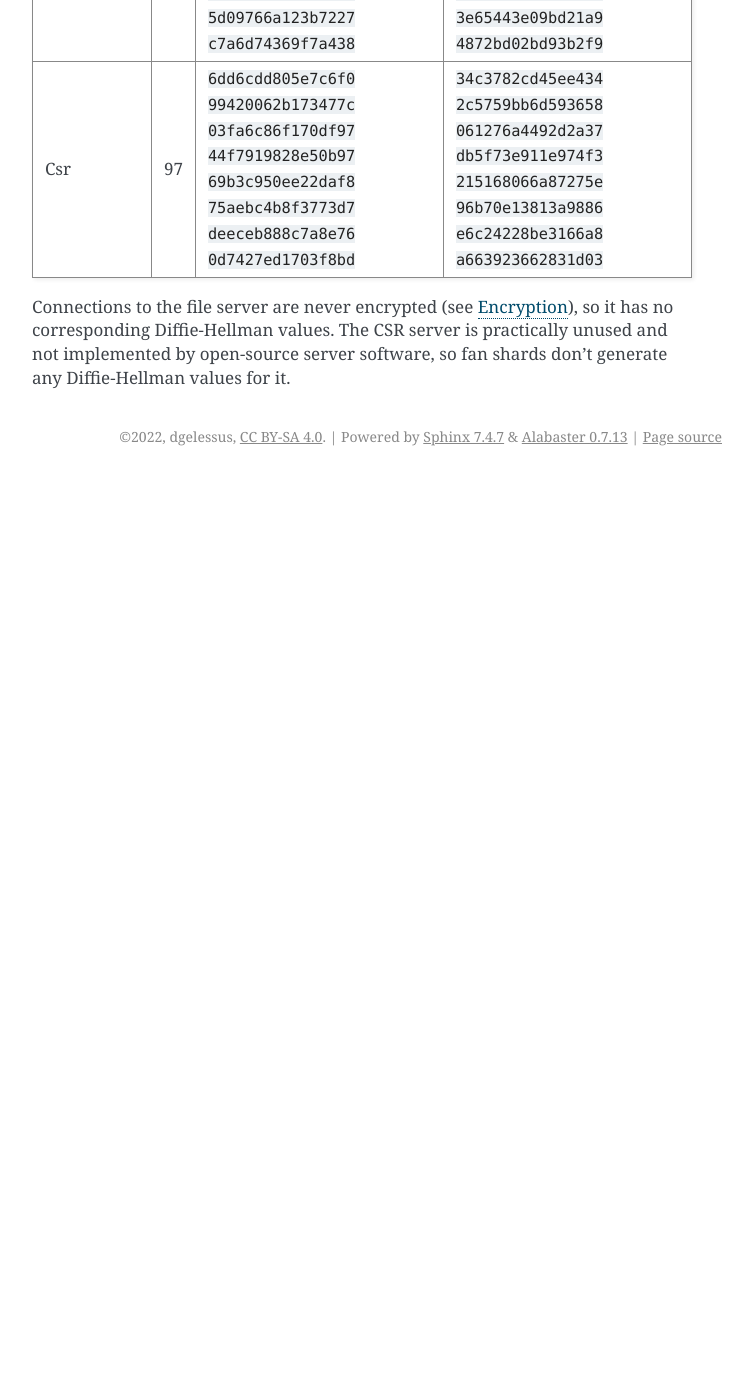
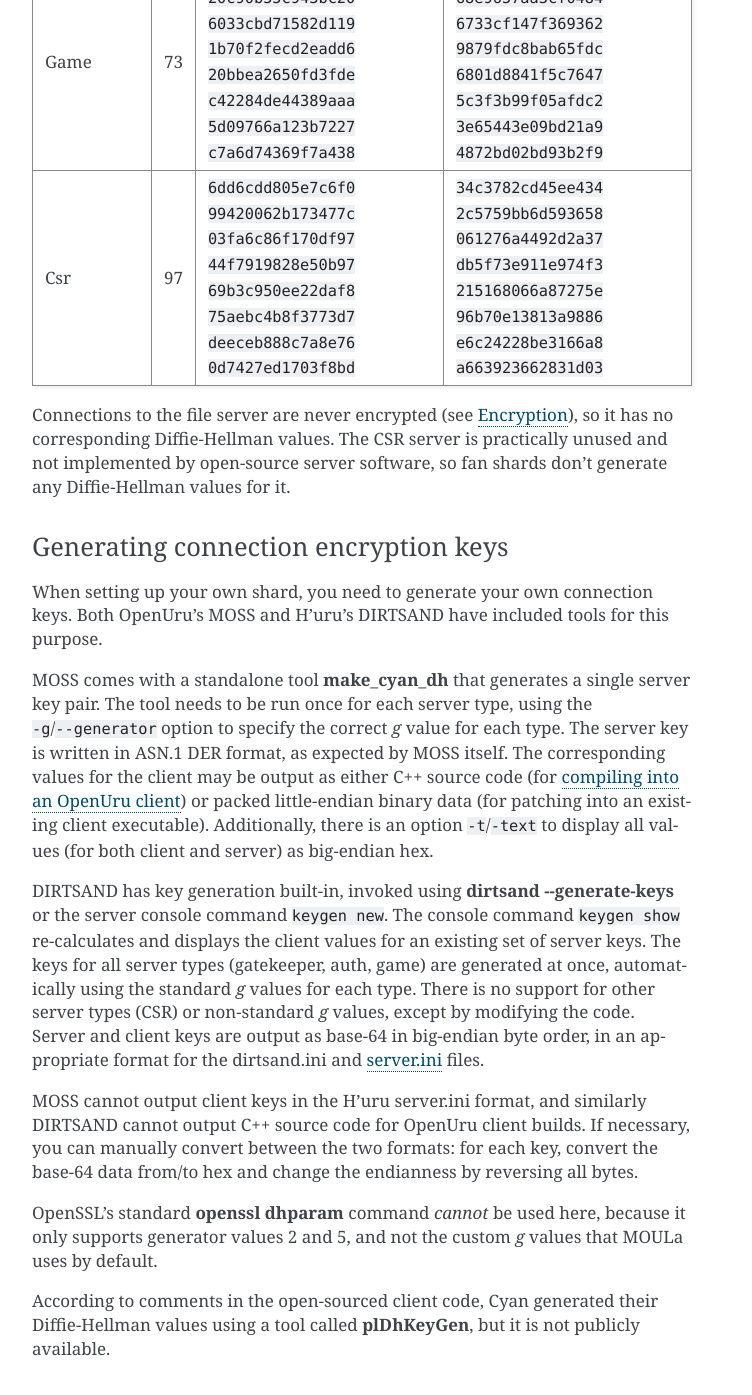
Before and after one commit to dgelessus/NAGUS, a Sphinx documentation site: the page built from docs/encryption_keys.rst, in a window 1280 px wide and 1400 px high, scrolled down 2905 px. Shown: the top 1395 px of the window, without its empty margins (388-1140 px from the left). Built offline with Sphinx 7.4.7, drawn with Linux system fonts in a browser that asks for light colours; before the commit the page ends 3381 px from its top, so only the background shows below that; some of the changed text lies outside the part shown.

Commit message:
Document how to set up server addresses and keys in the client

```diff
--- a/docs/encryption_keys.rst
+++ b/docs/encryption_keys.rst
@@ -127,11 +127,14 @@
 
 .. note::
 
-   The *n* and *x* values are written below as a single hex integer
-   (ignore the spaces/line breaks, they are only for layout).
-   In the OpenUru codebase,
-   they are instead written as a sequence of bytes in *little-endian* byte order,
-   so all the bytes will be in reverse order compared to this table.
+   Each *n* and *x* value below is a single hex integer
+   (i. e. in big-endian order).
+   Ignore the spaces/line breaks, they are only for layout.
+   The *g* values are given in decimal.
+
+.. seealso::
+
+   :doc:`server_config` for details on the different key formats used by OpenUru and H'uru clients.
 
 ===========  ===  ====================  ==
 Server type  *g*  *n* (MOULa shard)     *x* (MOULa shard)
@@ -174,3 +177,51 @@
 so it has no corresponding Diffie-Hellman values.
 The CSR server is practically unused and not implemented by open-source server software,
 so fan shards don't generate any Diffie-Hellman values for it.
+
+.. _generating_dh_keys:
+
+Generating connection encryption keys
+^^^^^^^^^^^^^^^^^^^^^^^^^^^^^^^^^^^^^
+
+When setting up your own shard,
+you need to generate your own connection keys.
+Both OpenUru's MOSS and H'uru's DIRTSAND have included tools for this purpose.
+
+MOSS comes with a standalone tool :program:`make_cyan_dh`
+that generates a single server key pair.
+The tool needs to be run once for each server type,
+using the ``-g``/``--generator`` option to specify the correct *g* value for each type.
+The server key is written in ASN.1 DER format,
+as expected by MOSS itself.
+The corresponding values for the client may be output as either C++ source code
+(for :ref:`compiling into an OpenUru client <compiled_server_config>`)
+or packed little-endian binary data
+(for patching into an existing client executable).
+Additionally,
+there is an option ``-t``/``-text`` to display all values (for both client and server) as big-endian hex.
+
+DIRTSAND has key generation built-in,
+invoked using :program:`dirtsand --generate-keys` or the server console command ``keygen new``.
+The console command ``keygen show`` re-calculates and displays the client values for an existing set of server keys.
+The keys for all server types (gatekeeper, auth, game) are generated at once,
+automatically using the standard *g* values for each type.
+There is no support for other server types (CSR) or non-standard *g* values,
+except by modifying the code.
+Server and client keys are output as base-64 in big-endian byte order,
+in an appropriate format for the dirtsand.ini and :ref:`server.ini <server_ini>` files.
+
+MOSS cannot output client keys in the H'uru server.ini format,
+and similarly DIRTSAND cannot output C++ source code for OpenUru client builds.
+If necessary,
+you can manually convert between the two formats:
+for each key,
+convert the base-64 data from/to hex
+and change the endianness by reversing all bytes.
+
+OpenSSL's standard :program:`openssl dhparam` command *cannot* be used here,
+because it only supports generator values 2 and 5,
+and not the custom *g* values that MOULa uses by default.
+
+According to comments in the open-sourced client code,
+Cyan generated their Diffie-Hellman values using a tool called :program:`plDhKeyGen`,
+but it is not publicly available.
--- a/docs/index.rst
+++ b/docs/index.rst
@@ -21,6 +21,7 @@
    architecture
    product_id
    encryption_keys
+   server_config
    protocol
 
 Indices and tables
--- a/docs/protocol.rst
+++ b/docs/protocol.rst
@@ -137,7 +137,8 @@
 encryption can also be disabled entirely --- see :ref:`disabling_connection_encryption`.
 
 Every encrypted connection uses a new 56-bit key,
-derived using Diffie-Hellman key exchange from the values described in :ref:`dh_keys`.
+derived using Diffie-Hellman key exchange from :ref:`values generated by the shard admin <dh_keys>`.
+The *g*, *n*, and *x* values are published and :doc:`configured in the client <server_config>`.
 The key exchange process goes like this:
 
 1. Client generates a new random 512-bit private key *b*.
--- /dev/null
+++ b/docs/server_config.rst
@@ -0,0 +1,308 @@
+Configuring servers in the client
+=================================
+
+Because MOUL was designed to be played on a single central server,
+the client doesn't allow players to easily change what servers it connects to.
+This continues to be the case even now that other MOULa shards exist ---
+each shard requires a different client build and data files
+(with very few exceptions),
+so it's not feasible to use the same client installation for multiple different shards.
+Instead,
+every shard distributes its own version of the client
+that is preconfigured with the appropriate server addresses and encryption keys.
+The way this information is configured differs between OpenUru and H'uru clients.
+
+.. seealso::
+
+   :ref:`generating_dh_keys` for how to generate connection keys when setting up your own shard.
+
+.. _compiled_server_config:
+
+Compiled-in server information (OpenUru)
+----------------------------------------
+
+The original open-sourced client code and the current OpenUru code
+has all server addresses and keys set at compile time.
+Some server addresses can be :ref:`overridden at runtime <server_address_cli_options>`,
+but to properly set up a client to connect to a different shard,
+the addresses and keys must be changed in the source code.
+(You can also patch the compiled executables,
+but with the client being open source,
+this is generally no longer worth the effort.)
+
+The server addresses are all over the place in the source code.
+Below is a list of the exact files, macros, variables, and functions containing server info.
+
+.. note::
+
+   Some of these have different values depending on the :ref:`build type <build_type>`.
+   Build type Live corresponds to Cyan's public MOULa servers.
+   Other build types use old Ubisoft/Cyan addresses that are no longer valid.
+   When configuring your own server addresses,
+   you can safely remove all the build type conditionals and set a single fixed value instead.
+
+.. c:macro:: SERVER_PATH
+
+   (in files :file:`Plasma/Apps/plClient/winmain.cpp`, :file:`Plasma/Apps/plUruLauncher/Main.cpp`)
+
+   The host name or IP address of the status server,
+   as a string literal.
+   The macro name is misleading ---
+   this string cannot contain a path!
+   The location of the status page on the server is configured separately in :cpp:func:`BuildTypeServerStatusPath`.
+
+   The status server port number is hardcoded to 80.
+   To change it,
+   locate the ``WinHttpConnect`` calls in the ``StatusCallback`` functions
+   (in the same source files as :c:macro:`SERVER_PATH`)
+   and replace ``INTERNET_DEFAULT_HTTP_PORT`` with the desired port number.
+
+.. cpp:function:: const wchar *BuildTypeServerStatusPath()
+
+   (in file :file:`Plasma/NucleusLib/pnProduct/Private/pnPrBuildType.cpp`)
+
+   Returns the path of the status page on the status server.
+   Can return ``nil``/``NULL``/``0``,
+   in which case the status server is never contacted
+   and the default status message "Welcome to URU" is displayed forever.
+
+.. cpp:var::
+   static const wchar *s_gateKeeperAddrs[]
+   static const wchar *s_authAddrs[]
+   static const wchar *s_csrAddrs[]
+
+   (in file :file:`Plasma/NucleusLib/pnNetBase/Private/pnNbSrvs.cpp`)
+
+   The address of the gatekeeper, auth, and CSR server,
+   respectively.
+   May include an explicit port number,
+   otherwise the default port ``kNetDefaultClientPort`` (14617) is used.
+
+   Although these are arrays that could contain multiple server addresses,
+   this is not fully supported in the client code,
+   and all addresses after the first one are ignored.
+
+.. cpp:var:: static const wchar *s_fileAddrs[]
+
+   (in file :file:`Plasma/NucleusLib/pnNetBase/Private/pnNbSrvs.cpp`)
+
+   Not actually used.
+   The file server address is obtained from the gatekeeper server instead.
+
+Connection encryption keys are defined in the files :file:`Plasma/NucleusLib/pnNetBase/pnNb{TYPE}Key.hpp`,
+where :file:`{TYPE}` is one of ``Auth``, ``Csr``, ``Game``, or ``GateKeeper``.
+(There is no :file:`pnNbFileKey.hpp`,
+because file server connections are never encrypted.)
+Each of these files defines three variables
+containing the Diffie-Hellman values for the respective server type:
+
+.. cpp:var:: static const unsigned kDhGValue
+
+   The value of *g*.
+   Shouldn't need to be changed,
+   because all MOULa shards use the same *g* values for each server.
+
+.. cpp:var::
+   static const byte kDhNData[64]
+   static const byte kDhXData[64]
+
+   The values of *n* and *x*,
+   stored as a packed integer in *little-endian* byte order
+   (least significant byte first).
+   This is different from H'uru and OpenSSL,
+   which use *big-endian* byte order instead.
+
+.. _server_address_cli_options:
+
+Overriding addresses on the command line
+^^^^^^^^^^^^^^^^^^^^^^^^^^^^^^^^^^^^^^^^
+
+Most of the compiled-in server addresses can be selectively overridden using the following command-line options,
+which are supported by the launcher and the main client,
+in both :ref:`internal and external builds <internal_external_client>`.
+
+.. option::
+   /GateKeeperSrv=GATEKEEPER_ADDRESS
+   /FileSrv=FILE_ADDRESS
+   /AuthSrv=AUTH_ADDRESS
+
+   Use the given address for the gatekeeper, file, or auth server,
+   respectively,
+   instead of the compiled-in address.
+
+   Each address (including port number suffix, if any)
+   may be at most 63 characters long,
+   because the client stores them in fixed-size buffers.
+   If for some reason your host name is longer than that,
+   you need to write it as an IP address instead.
+
+Because there is no way to override the connection encryption keys along with the server addresses,
+these options cannot be used to connect to arbitrary servers.
+They are mainly useful for playing on alternative/testing servers operated by the same shard admin,
+e. g. Cyan's MOULa and MOULa Staging,
+or OpenUru's Minkata and Minkata-alpha.
+
+.. _server_ini:
+
+server.ini (H'uru)
+------------------
+
+.. index:: server.ini
+
+H'uru clients load all server information at runtime from a configuration file.
+This allows changing all server information without having to recompile the client.
+By default,
+the file is called :file:`server.ini` and located next to the client executable.
+An different configuration file can be specified with a command line option
+(supported by both the launcher and the main client):
+
+.. option:: /ServerIni=INI_FILE
+
+   Read server configuration from the given file path instead of the default :file:`server.ini`.
+
+Without a server.ini,
+a H'uru client will not run at all ---
+there is no compiled-in default server information.
+
+The server.ini is actually a Plasma console script,
+in the same basic format as .ini files in the user data folder or .fni files in the dat folder.
+Unless indicated otherwise,
+the argument/value of every command should be surrounded with double quotes,
+to avoid parsing issues with spaces or other symbols.
+The following commands are supported:
+
+.. object:: Server.DispName "Example Shard"
+
+   A human-readable name for the shard.
+   Despite the command name,
+   this value is currently never displayed to the user.
+   It is actually used as an identifier for the shard when saving login information.
+   Can be omitted,
+   but this causes slightly odd naming in the registry
+   (last username is stored one key higher than it should be).
+
+.. object:: Server.Status "https://moula.example.net/status"
+
+   The full URL of the status page on the status server.
+   Can be omitted,
+   in which case the default status message "Welcome to URU" is displayed forever.
+
+.. object:: Server.Signup "https://moula.example.net/signup"
+
+   The URL that is opened by the "Need an account?" button in the login window.
+   Can be omitted,
+   but this causes slightly odd behavior when the button is clicked
+   (login window gets sent to background and nothing else happens).
+
+.. object:: Server.Port 14617
+
+   (integer, not quoted)
+
+   The default port number for server addresses,
+   used for server addresses that don't contain an explicit port number.
+   If omitted,
+   defaults to the standard MOUL server port 14617.
+
+.. object::
+   Server.Gate.Host "moula.example.net"
+   Server.File.Host "moula.example.net"
+   Server.Auth.Host "moula.example.net"
+
+   The addresses of the gatekeeper, file, and auth servers,
+   respectively.
+   May include an explicit port number,
+   otherwise the default port from ``Server.Port`` is used.
+
+   The file server address is normally obtained via the gatekeeper server
+   and doesn't need to be set in the server.ini.
+
+.. object::
+   Server.Gate.N "..."
+   Server.Gate.X "..."
+   Server.Auth.N "..."
+   Server.Auth.X "..."
+   Server.Game.N "..."
+   Server.Game.X "..."
+
+   The Diffie-Hellman *n* and *x* values for the gatekeeper, auth, and game server connections,
+   respectively.
+   The values are packed big-endian integers encoded as base-64.
+   There are no corresponding commands for the file server,
+   because file server connections are never encrypted.
+
+   Any pair of ``N``/``X`` commands may be omitted to disable encryption for that server type ---
+   see :ref:`disabling_connection_encryption`.
+   This is only supported when connecting to a server based on DIRTSAND,
+   not MOSS or Cyan's server software.
+
+.. object::
+   Server.Gate.G 4
+   Server.Auth.G 41
+   Server.Game.G 73
+
+   (integers, not quoted)
+
+   The Diffie-Hellman *g* values for the gatekeeper, auth, and game server connections,
+   respectively.
+   There is no corresponding command for the file server,
+   because file server connections are never encrypted.
+
+   If any of these commands is omitted,
+   the standard *g* value for that server type is used.
+   Because all MOULa shards (that I know of) use these standard values,
+   there should never be any need to set these explicitly.
+
+.. _server_bypass:
+
+Bypassing certain servers
+-------------------------
+
+With both the OpenUru and H'uru clients,
+some server connections can be bypassed/skipped for development purposes.
+
+When a file server address is set explicitly,
+using the :option:`/FileSrv` option (OpenUru)
+or the ``Server.File.Host`` server.ini command (H'uru),
+then the client never contacts the gatekeeper server.
+This does *not* work for the launcher though ---
+it ignores any file server override and always goes through the gatekeeper server.
+This makes overriding the file server only useful in combination with :option:`/LocalData`:
+
+.. option:: /LocalData
+
+   Skip all update checks
+   and force using the local copies of all data and script files.
+   With this option enabled,
+   the gatekeeper and file servers are never contacted
+   and no "secure files" are downloaded from the auth server.
+   Any files that are normally served as "secure files" (usually Python and SDL) must be manually placed into the game folder.
+
+   .. warning::
+
+      When using this option,
+      make sure that your local data files are compatible with what the server expects!
+      Especially SDL files **must** match the server very closely,
+      or bad things will happen.
+
+      To be safe,
+      you should first let the launcher update all data files normally,
+      then install current versions of the scripts (Python, SDL).
+      Then you can use :option:`/LocalData` safely (until the shard updates anything)
+      and make local modifications (carefully!).
+
+   This option is only supported by :ref:`internal clients <internal_external_client>`
+   (both OpenUru and H'uru).
+   To use this option,
+   you should launch :program:`plClient` directly ---
+   the launcher ignores it and will update the data files anyway.
+
+.. option:: /SkipPreload
+
+   Skip downloading "secure files" from the auth server and use local copies instead,
+   but update all other data files from the file server as usual.
+   This is a subset of :option:`/LocalData`,
+   useful when you need to modify just the scripts and not any other data files.
+
+   This option is only supported by H'uru :ref:`internal clients <internal_external_client>`.
+   With OpenUru clients,
+   you have to use the full :option:`/LocalData` option instead.
```
